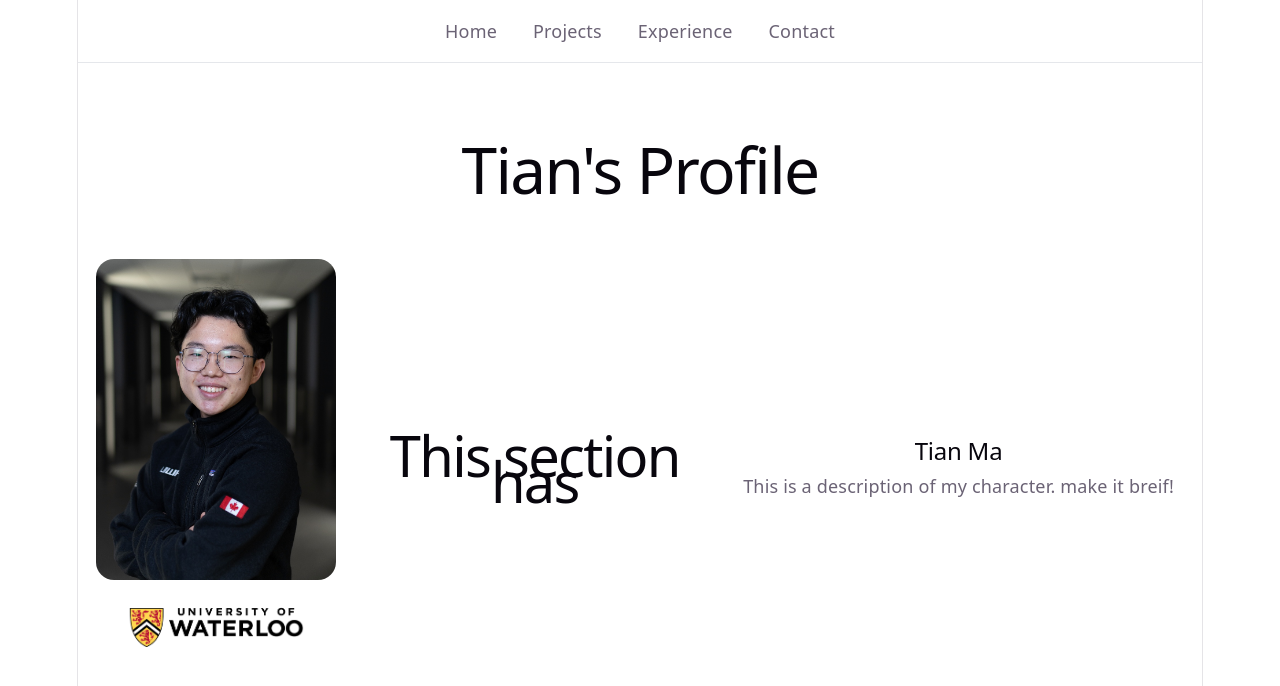
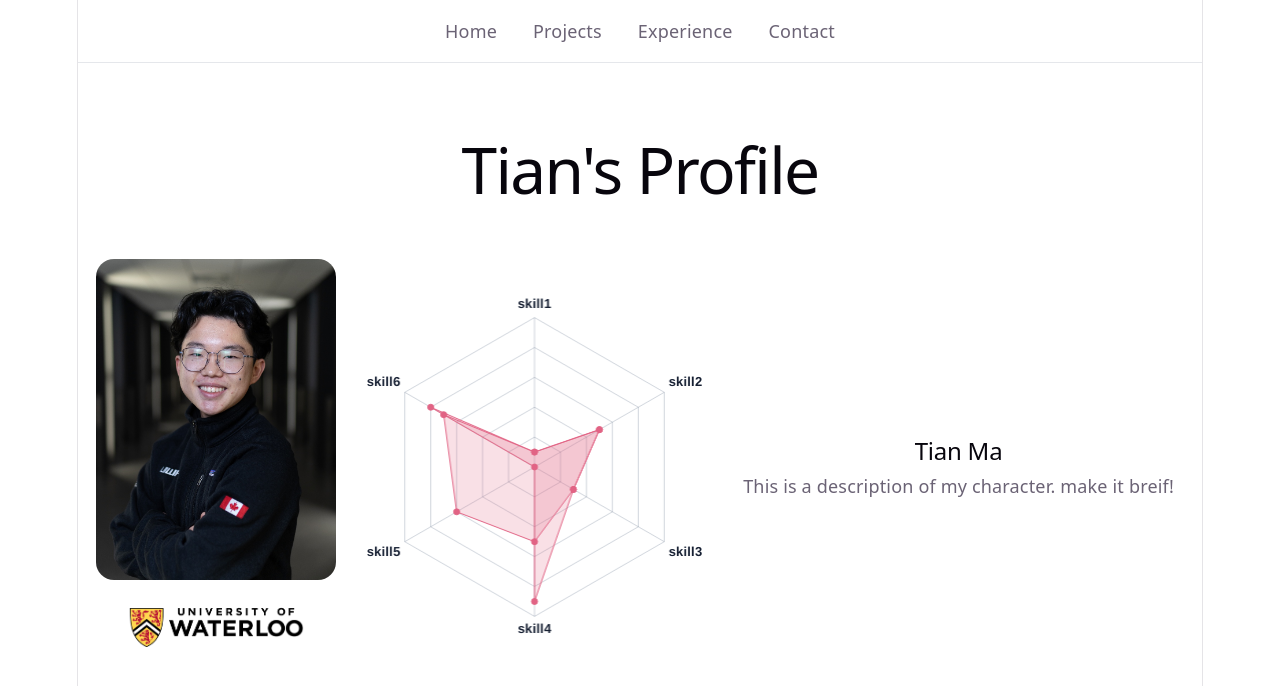
Before and after one commit to TianMa7/PersonalWebsiteV2, a React (Vite) app: page / in a window 1280 px wide. Shown: the top 686 px of the page. Built offline with nearby package versions, Linux system fonts and the light colour scheme.

Commit message:
added radar chart

```diff
--- a/package.json
+++ b/package.json
@@ -12,6 +12,7 @@
   "dependencies": {
     "chart.js": "^4.5.1",
     "react": "^19.2.8",
+    "react-chartjs-2": "^5.3.1",
     "react-dom": "^19.2.8"
   },
   "devDependencies": {
--- /dev/null
+++ b/src/components/RadarChart.css
@@ -0,0 +1,24 @@
+.radar-chart {
+    width: 100%;
+    margin: 0;
+    text-align: center;
+}
+
+.radar-chart__canvas {
+    /*
+     * Chart.js uses the size of this container because
+     * maintainAspectRatio is disabled.
+     */
+    position: relative;
+    width: 100%;
+    max-width: 380px;
+    height: 340px;
+    margin-inline: auto;
+}
+
+@media (max-width: 650px) {
+.radar-chart__canvas {
+    max-width: 330px;
+    height: 300px;
+}
+}
--- /dev/null
+++ b/src/components/RadarChart.tsx
@@ -0,0 +1,112 @@
+import {
+    Chart as ChartJS,
+    RadialLinearScale,
+    PointElement,
+    LineElement,
+    Filler,
+    Tooltip,
+    Legend,
+} from 'chart.js';
+import type { ChartData, ChartOptions } from "chart.js";
+import { Radar } from 'react-chartjs-2';
+import './RadarChart.css';
+
+ChartJS.register(
+    RadialLinearScale,
+    PointElement,
+    LineElement,
+    Filler,
+    Tooltip,
+    Legend
+);
+
+const data: ChartData<"radar"> = {
+    labels: [
+        'skill1',
+        'skill2',
+        'skill3',
+        'skill4',
+        'skill5',
+        'skill6',
+    ],
+    datasets: [
+        {
+            label: 'QQuote',
+            data: [1,5,3,5,6,7],
+
+            fill: true,
+            backgroundColor: 'rgba(225,99,132,0.2)',
+            borderColor: 'rgba(225,99,132,1)',
+            pointBackgroundColor: 'rgba(225,99,132,1)',
+            pointBorderColor: 'rgba(225,99,132,1)',
+            pointHoverBackgroundColor: 'rgba(225,99,132,1)',
+            pointHoverBorderColor: 'rgba(225,99,132,1)',
+            borderWidth: 1,
+        },
+        {
+            label: 'TKMS',
+            data: [1,5,3,9,0,8],
+
+            fill: true,
+            backgroundColor: 'rgba(225,99,132,0.2)',
+            borderColor: 'rgba(225,99,132,1)',
+            pointBackgroundColor: 'rgba(225,99,132,1)',
+            pointBorderColor: 'rgba(225,99,132,1)',
+            pointHoverBackgroundColor: 'rgba(225,99,132,1)',
+            pointHoverBorderColor: 'rgba(225,99,132,1)',
+            borderWidth: 1,
+        },
+    ],
+};
+
+const options: ChartOptions<"radar"> = {
+    responsive: true,
+    maintainAspectRatio: false,
+
+    scales: {
+        r: {
+            min: 0,
+            max: 10,
+
+            ticks: {
+                stepSize: 2,
+                display: false,
+            },
+
+            grid: {
+                color: "rgba(100, 116, 139, 0.3)",
+            },
+            angleLines: {
+                color: "rgba(100, 116, 139, 0.3)",
+            },
+            pointLabels: {
+                color: "#172033",
+                font: {
+                    size: 13,
+                    weight: 600,
+                },
+            },
+        },
+    },
+    plugins: {
+        legend: {
+            display: false
+        },
+
+        tooltip: {
+            enabled: false,
+        },
+    },
+};
+
+function RadarChart(){
+    return (
+        <figure className="radar-chart">
+            <div className="radar-chart__canvas">
+                <Radar data={data} options={options} />
+            </div>
+        </figure>
+    )
+}
+
+export default RadarChart;
--- a/src/sections/Hero.tsx
+++ b/src/sections/Hero.tsx
@@ -1,5 +1,6 @@
-import headshot from '../assets/UWFEFaceshot.jpg'
-import waterlooLogo from '../assets/waterlooLogo.png'
+import headshot from '../assets/UWFEFaceshot.jpg';
+import waterlooLogo from '../assets/waterlooLogo.png';
+import RadarChart from '../components/RadarChart.tsx';
 import "./Hero.css";
 
 function Hero() {
@@ -14,7 +15,7 @@ function Hero() {
               </div>
 
               <div className="hero__stats">
-                  <h1 className="hero__stats__title">This section has</h1>
+                  <RadarChart />
               </div>
 
               <div className="hero__description">
```
Also changed, not shown: 1 other file (tests, documents, lock files or other folders).
